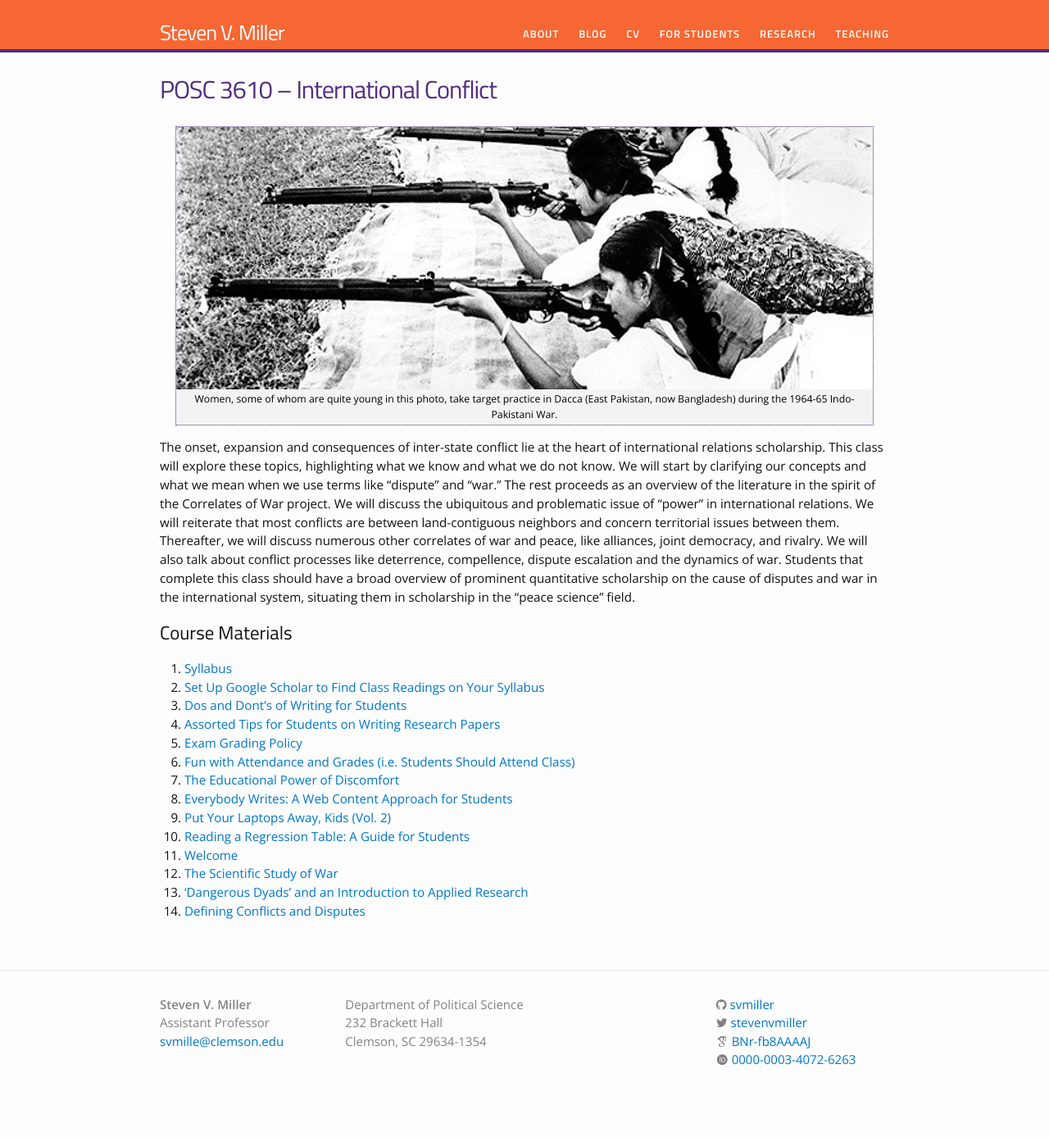
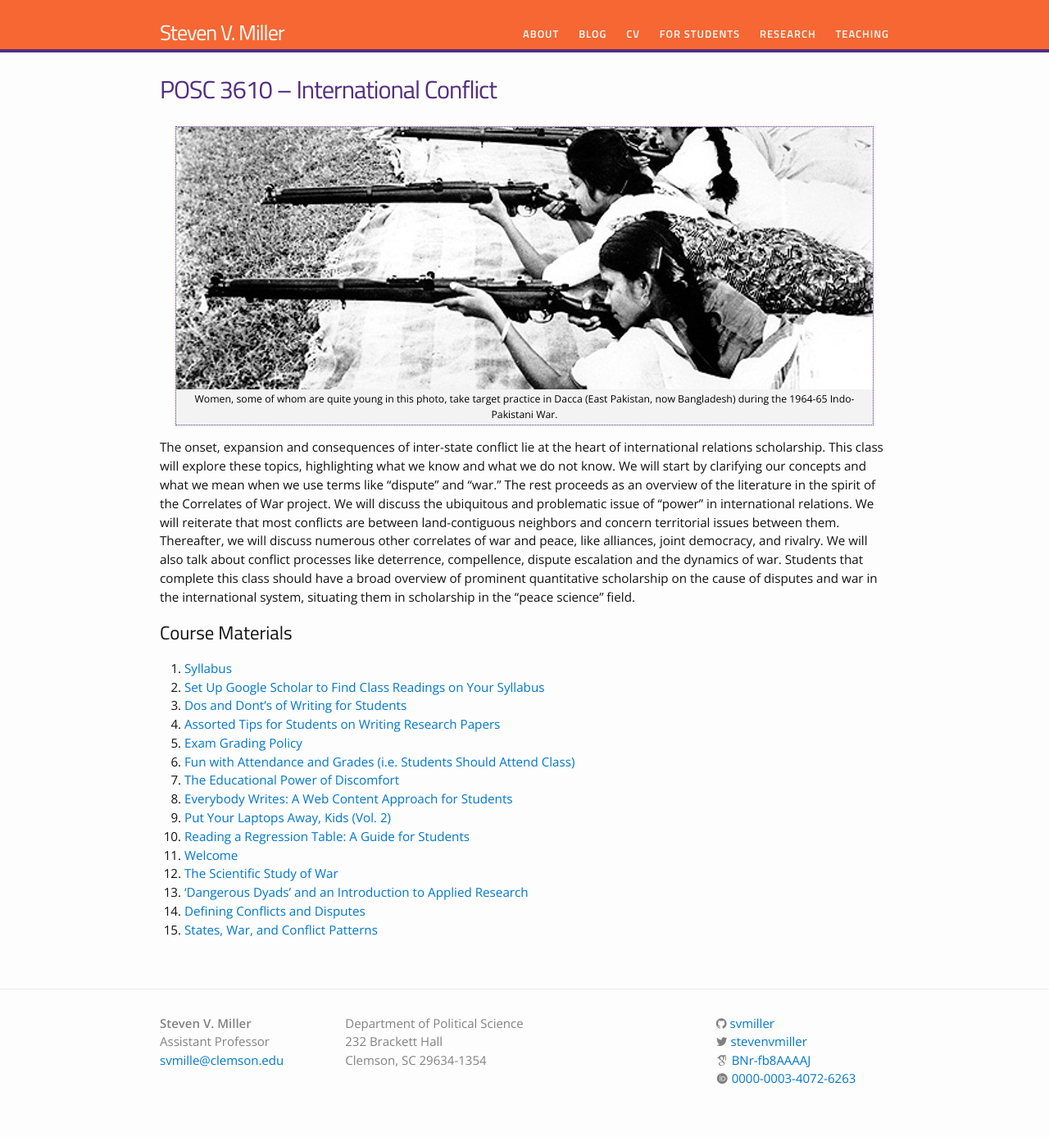
Before and after one commit to svmiller/svmiller.github.io, a Jekyll site: the page built from teaching/posc-3610.md, in a window 1280 px wide. Shown: the whole page at 82% size. Built offline with Jekyll 4.4.1, drawn with Linux system fonts in a browser that asks for light colours; nearby versions of some CDN libraries; some web fonts are replaced; before the commit the page ends 1364 px from its top, so only the background shows below that.

Commit message:
add lectures 01.25.2018

```diff
--- a/teaching/posc-3610.md
+++ b/teaching/posc-3610.md
@@ -25,6 +25,7 @@ The onset, expansion and consequences of inter-state conflict lie at the heart o
 12. [The Scientific Study of War](https://www.dropbox.com/s/12miyyhlsmgxyuw/posc3610-lecture-scientific-study-war.pdf?dl=0)
 13. ['Dangerous Dyads' and an Introduction to Applied Research](https://www.dropbox.com/s/uxdvpanrcujnt10/posc3610-lecture-dangerous-dyads.pdf?dl=0)
 14. [Defining Conflicts and Disputes](https://www.dropbox.com/s/vkhb32fk40aa559/posc3610-lecture-defining-conflict-disputes.pdf?dl=0)
+15. [States, War, and Conflict Patterns](https://www.dropbox.com/s/6qfz38myn4zprva/posc3610-lecture-states-war-mid-patterns.pdf?dl=0)
 
 
 <!--
```
Also changed, not shown: teaching/posc-1020.md (+1 -0 lines).
